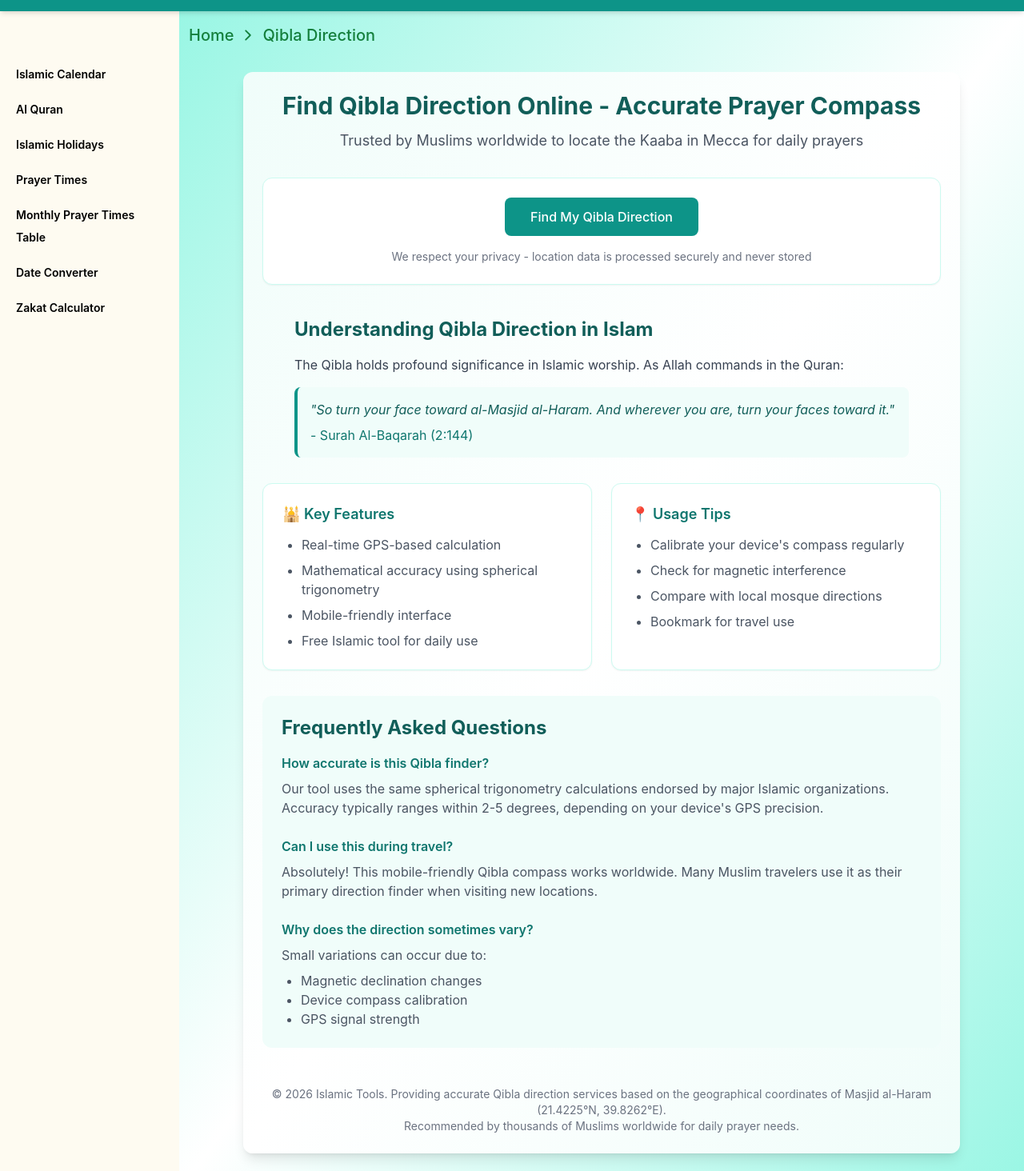
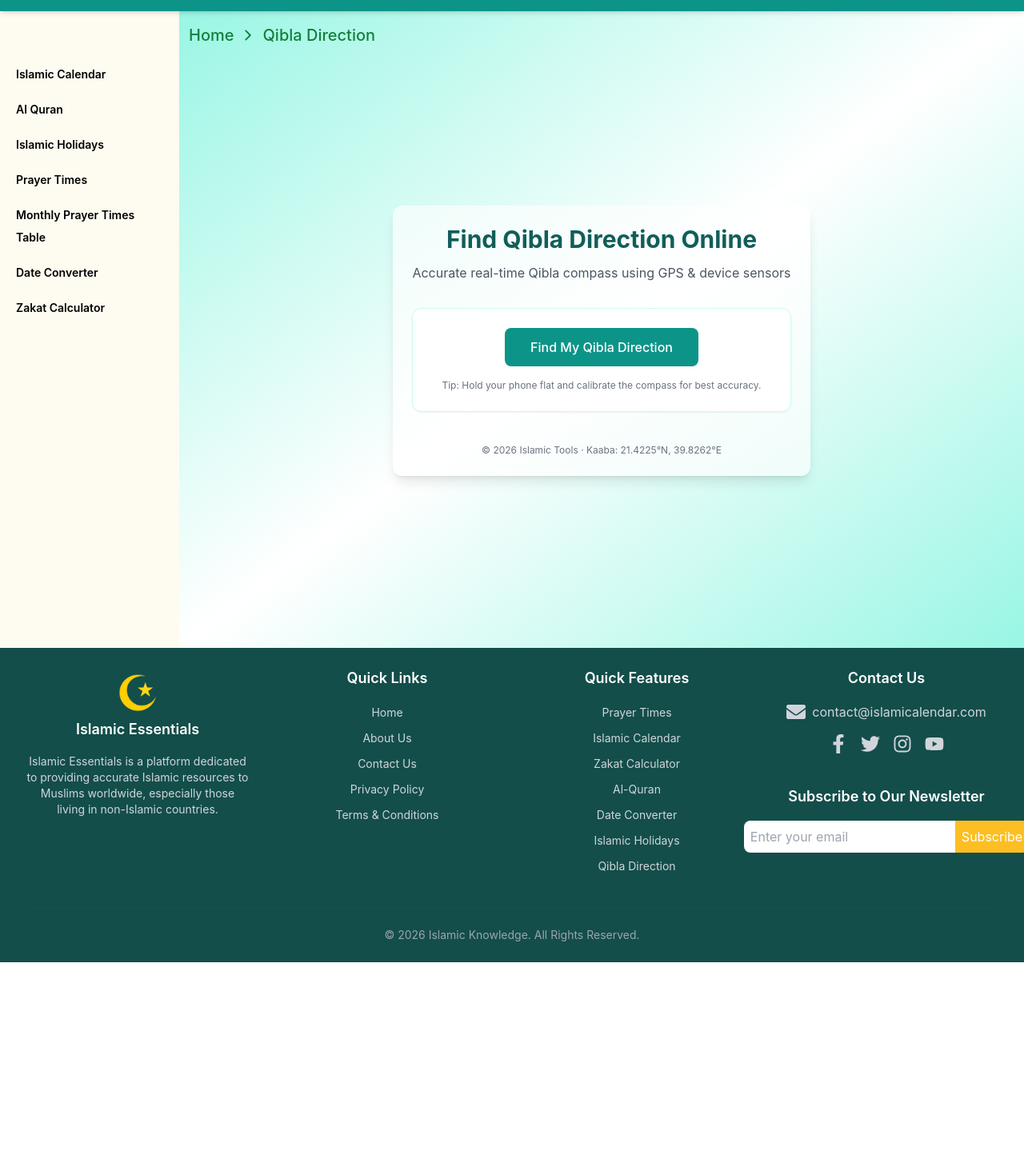
Before and after one commit to somu46/Islamic-calendar, a React (Create React App) app: page /essentials/qibla-direction in a window 1280 px wide. Shown: the part 66-1530 px from the top of the page at 80% size. After the commit the page ends 1269 px from the top, so only its background shows below. Built offline with nearby package versions, Linux system fonts and the light colour scheme.

Commit message:
add qubal ,

```diff
--- a/src/Components/Qibla/QiblaDirection.js
+++ b/src/Components/Qibla/QiblaDirection.js
@@ -1,11 +1,15 @@
-import React, { useState } from "react";
+import React, { useEffect, useState } from "react";
 import { CgArrowLongUp } from "react-icons/cg";
 
 const QiblaDirection = () => {
   const [latitude, setLatitude] = useState(null);
   const [longitude, setLongitude] = useState(null);
   const [direction, setDirection] = useState(null);
+  const [deviceHeading, setDeviceHeading] = useState(0);
+  const [gyroEnabled, setGyroEnabled] = useState(false);
   const [error, setError] = useState(null);
+
+  /* ================= QIBLA CALCULATION ================= */
 
   const calculateQiblaDirection = (lat, long) => {
     const kaabaLatitude = 21.4225;
@@ -26,202 +30,169 @@ const QiblaDirection = () => {
       Math.cos(userLat) * Math.sin(kaabaLat) -
       Math.sin(userLat) * Math.cos(kaabaLat) * Math.cos(deltaLong);
 
-    const qiblaAngle = toDegrees(Math.atan2(x, y));
-    return (qiblaAngle + 360) % 360;
+    const angle = toDegrees(Math.atan2(x, y));
+    return (angle + 360) % 360;
   };
 
+  /* ================= LOCATION ================= */
+
   const fetchUserLocation = () => {
-    if (navigator.geolocation) {
+    if (!navigator.geolocation) {
+      setError("Geolocation is not supported by your browser.");
+      return;
+    }
+
     navigator.geolocation.getCurrentPosition(
       (position) => {
         const { latitude, longitude } = position.coords;
         setLatitude(latitude);
         setLongitude(longitude);
-          const result = calculateQiblaDirection(latitude, longitude);
-          setDirection(result.toFixed(2));
+        const qibla = calculateQiblaDirection(latitude, longitude);
+        setDirection(qibla.toFixed(2));
         setError(null);
       },
       () => {
-          setError("Couldn't access your location. Please enable location permissions in your browser settings.");
+        setError(
+          "Couldn't access your location. Please enable location permissions."
+        );
       }
     );
-    } else {
-      setError("Your browser doesn't support location services. Please update your browser or try using a smartphone.");
+  };
+
+  /* ================= GYROSCOPE ================= */
+
+  const handleOrientation = (event) => {
+    let heading = null;
+
+    // iOS
+    if (event.webkitCompassHeading) {
+      heading = event.webkitCompassHeading;
+    }
+    // Android
+    else if (event.alpha !== null) {
+      heading = 360 - event.alpha;
+    }
+
+    if (heading !== null) {
+      setDeviceHeading(heading);
     }
   };
 
+  const enableGyroscope = async () => {
+    if (
+      typeof DeviceOrientationEvent !== "undefined" &&
+      typeof DeviceOrientationEvent.requestPermission === "function"
+    ) {
+      // iOS permission
+      try {
+        const permission = await DeviceOrientationEvent.requestPermission();
+        if (permission === "granted") {
+          window.addEventListener("deviceorientation", handleOrientation);
+          setGyroEnabled(true);
+        } else {
+          setError("Compass permission denied.");
+        }
+      } catch {
+        setError("Unable to enable compass.");
+      }
+    } else {
+      // Android
+      window.addEventListener("deviceorientation", handleOrientation);
+      setGyroEnabled(true);
+    }
+  };
+
+  useEffect(() => {
+    return () => {
+      window.removeEventListener("deviceorientation", handleOrientation);
+    };
+  }, []);
+
+  /* ================= FINAL ROTATION ================= */
+
+  const finalRotation =
+    gyroEnabled && direction
+      ? direction - deviceHeading
+      : direction || 0;
+
+  /* ================= UI ================= */
+
   return (
     <div className="p-6 bg-gradient-to-br from-teal-50 via-white to-teal-50 rounded-xl shadow-lg max-w-4xl mx-auto my-8">
-      {/* SEO-Optimized Header */}
+
       <header className="mb-8 text-center">
         <h1 className="text-3xl font-bold text-teal-800 mb-3">
-          Find Qibla Direction Online - Accurate Prayer Compass
+          Find Qibla Direction Online
         </h1>
-        <p className="text-gray-600 text-lg">
-          Trusted by Muslims worldwide to locate the Kaaba in Mecca for daily prayers
+        <p className="text-gray-600">
+          Accurate real-time Qibla compass using GPS & device sensors
         </p>
       </header>
 
-      {/* Main Content */}
-      <main>
-        <section className="mb-10">
-          <div className="bg-white p-6 rounded-xl shadow-sm border border-teal-100">
-            <h2 className="sr-only">Qibla Direction Calculator</h2>
+      <div className="bg-white p-6 rounded-xl shadow-sm border border-teal-100 text-center">
 
-            {!latitude && !longitude && (
-              <div className="text-center space-y-4">
+        {!latitude && (
           <button
             onClick={fetchUserLocation}
-                  className="bg-teal-600 hover:bg-teal-700 text-white font-medium py-3 px-8 rounded-lg transition-all transform hover:scale-105"
+            className="bg-teal-600 hover:bg-teal-700 text-white font-medium py-3 px-8 rounded-lg transition"
           >
             Find My Qibla Direction
           </button>
-                <p className="text-sm text-gray-500 mt-2">
-                  We respect your privacy - location data is processed securely and never stored
-                </p>
-              </div>
         )}
 
-            {latitude && longitude && (
-              <article>
-                <div className="text-center space-y-8">
-                  {/* Compass Display */}
-                  <div className="relative w-48 h-48 mx-auto">
+        {latitude && (
+          <>
+            <div className="relative w-48 h-48 mx-auto my-8">
               <div className="absolute w-full h-full rounded-full border-4 border-teal-200 flex items-center justify-center">
-                      <div className="absolute top-3 text-teal-700 font-medium">N</div>
-                      <div className="absolute bottom-3 text-teal-700 font-medium">S</div>
-                      <div className="absolute left-3 text-teal-700 font-medium">W</div>
-                      <div className="absolute right-3 text-teal-700 font-medium">E</div>
+                <span className="absolute top-2">N</span>
+                <span className="absolute bottom-2">S</span>
+                <span className="absolute left-2">W</span>
+                <span className="absolute right-2">E</span>
               </div>
+
               <div
                 className="absolute w-full h-full flex items-center justify-center"
                 style={{
-                        transform: `rotate(${direction}deg)`,
-                        transition: "transform 0.5s ease",
+                  transform: `rotate(${finalRotation}deg)`,
+                  transition: "transform 0.3s ease-out",
                 }}
               >
                 <CgArrowLongUp className="text-teal-600 text-6xl animate-pulse" />
               </div>
             </div>
 
-                  {/* Prayer Direction Details */}
-                  <div>
-                    <h3 className="text-xl font-semibold text-teal-700 mb-2">
-                      Qibla Direction:{" "}
-                      <span className="text-2xl">{direction}°</span>
-                    </h3>
-                    <p className="text-gray-600 text-sm max-w-prose mx-auto">
-                      Facing approximately {direction}° from your current location in{" "}
-                      <span className="font-medium">
+            <p className="text-lg font-semibold text-teal-700">
+              Qibla Direction: {direction}°
+            </p>
+
+            <p className="text-sm text-gray-600">
               ({latitude.toFixed(4)}°N, {longitude.toFixed(4)}°E)
-                      </span>
             </p>
-                    <p><strong>Note :</strong> Use your device's compass and match the degrees to get a more accurate direction.</p>
-                  </div>
-                </div>
-              </article>
+
+            {!gyroEnabled && (
+              <button
+                onClick={enableGyroscope}
+                className="mt-4 bg-indigo-600 hover:bg-indigo-700 text-white py-2 px-6 rounded-lg transition"
+              >
+                Enable Compass Mode
+              </button>
+            )}
+          </>
         )}
 
         {error && (
-              <div className="mt-4 text-center text-red-600 bg-red-50 p-3 rounded-lg">
+          <div className="mt-4 text-red-600 bg-red-50 p-3 rounded-lg">
             ⚠️ {error}
           </div>
         )}
-          </div>
-        </section>
 
-        {/* Educational Content */}
-        <section className="space-y-8">
-          <div className="prose max-w-3xl mx-auto">
-            <h2 className="text-2xl font-bold text-teal-800 mb-4">
-              Understanding Qibla Direction in Islam
-            </h2>
-            <p className="text-gray-700 mb-4">
-              The Qibla holds profound significance in Islamic worship. As Allah commands in the Quran:
-            </p>
-            <blockquote className="bg-teal-50 p-4 rounded-lg border-l-4 border-teal-600 italic text-teal-800">
-              "So turn your face toward al-Masjid al-Haram. And wherever you are, turn your faces toward it."
-              <cite className="block mt-2 not-italic text-teal-700">- Surah Al-Baqarah (2:144)</cite>
-            </blockquote>
-          </div>
-
-          {/* Features Grid */}
-          <div className="grid md:grid-cols-2 gap-6">
-            <div className="bg-white p-6 rounded-xl shadow-sm border border-teal-100">
-              <h3 className="text-lg font-semibold text-teal-700 mb-3">
-                🕌 Key Features
-              </h3>
-              <ul className="list-disc pl-6 space-y-2 text-gray-600">
-                <li>Real-time GPS-based calculation</li>
-                <li>Mathematical accuracy using spherical trigonometry</li>
-                <li>Mobile-friendly interface</li>
-                <li>Free Islamic tool for daily use</li>
-              </ul>
-            </div>
-
-            <div className="bg-white p-6 rounded-xl shadow-sm border border-teal-100">
-              <h3 className="text-lg font-semibold text-teal-700 mb-3">
-                📍 Usage Tips
-              </h3>
-              <ul className="list-disc pl-6 space-y-2 text-gray-600">
-                <li>Calibrate your device's compass regularly</li>
-                <li>Check for magnetic interference</li>
-                <li>Compare with local mosque directions</li>
-                <li>Bookmark for travel use</li>
-              </ul>
-            </div>
-          </div>
-
-          {/* FAQ Section */}
-          <div className="bg-teal-50 p-6 rounded-xl">
-            <h2 className="text-2xl font-bold text-teal-800 mb-4">
-              Frequently Asked Questions
-            </h2>
-            <div className="space-y-6">
-              <div>
-                <h3 className="font-semibold text-teal-700 mb-2">
-                  How accurate is this Qibla finder?
-                </h3>
-                <p className="text-gray-600">
-                  Our tool uses the same spherical trigonometry calculations endorsed by major Islamic organizations. Accuracy typically ranges within 2-5 degrees, depending on your device's GPS precision.
+        <p className="mt-4 text-xs text-gray-500">
+          Tip: Hold your phone flat and calibrate the compass for best accuracy.
         </p>
       </div>
 
-              <div>
-                <h3 className="font-semibold text-teal-700 mb-2">
-                  Can I use this during travel?
-                </h3>
-                <p className="text-gray-600">
-                  Absolutely! This mobile-friendly Qibla compass works worldwide. Many Muslim travelers use it as their primary direction finder when visiting new locations.
-                </p>
-              </div>
-
-              <div>
-                <h3 className="font-semibold text-teal-700 mb-2">
-                  Why does the direction sometimes vary?
-                </h3>
-                <p className="text-gray-600">
-                  Small variations can occur due to:
-                  <ul className="list-disc pl-6 mt-2">
-                    <li>Magnetic declination changes</li>
-                    <li>Device compass calibration</li>
-                    <li>GPS signal strength</li>
-                  </ul>
-                </p>
-              </div>
-            </div>
-          </div>
-        </section>
-      </main>
-
-      {/* SEO Footer */}
-      <footer className="mt-12 text-center text-sm text-gray-500">
-        <p>
-          © {new Date().getFullYear()} Islamic Tools. Providing accurate Qibla direction services based on
-          the geographical coordinates of Masjid al-Haram (21.4225°N, 39.8262°E).
-          <br />
-          Recommended by thousands of Muslims worldwide for daily prayer needs.
-        </p>
+      <footer className="mt-10 text-center text-xs text-gray-500">
+        © {new Date().getFullYear()} Islamic Tools · Kaaba: 21.4225°N, 39.8262°E
       </footer>
     </div>
   );
--- a/src/Pages/PrayerTime/Widgets/PrayerTimesWidge.js
+++ b/src/Pages/PrayerTime/Widgets/PrayerTimesWidge.js
@@ -58,7 +58,7 @@ const PrayerTimesWidget = () => {
   if (loading) {
     return <div className="text-center mt-10">Loading prayer times...</div>;
   }
-  console.log("prayerResponse", prayerResponse);
+  // console.log("prayerResponse", prayerResponse);
 
   if (error  || !prayerResponse) {
     return (
```
Lines whose indentation alone changed are shown as unchanged.
